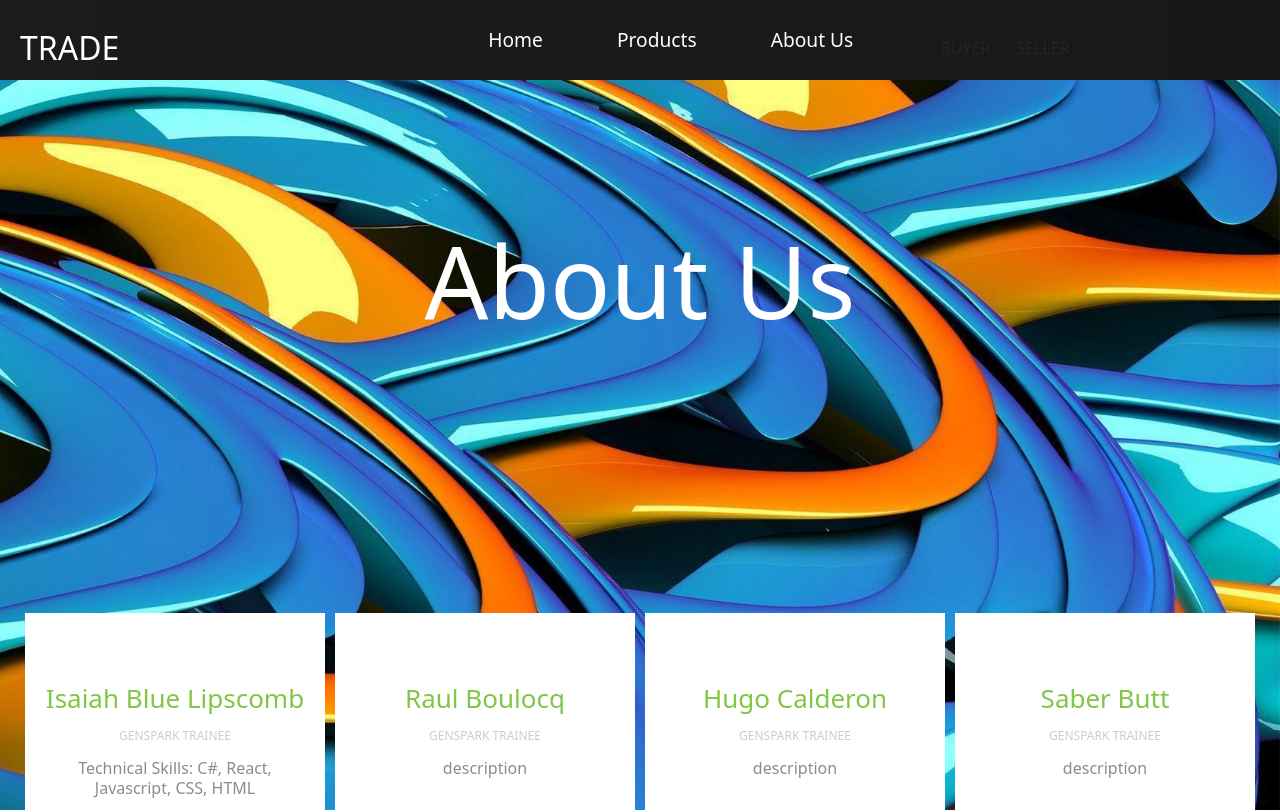
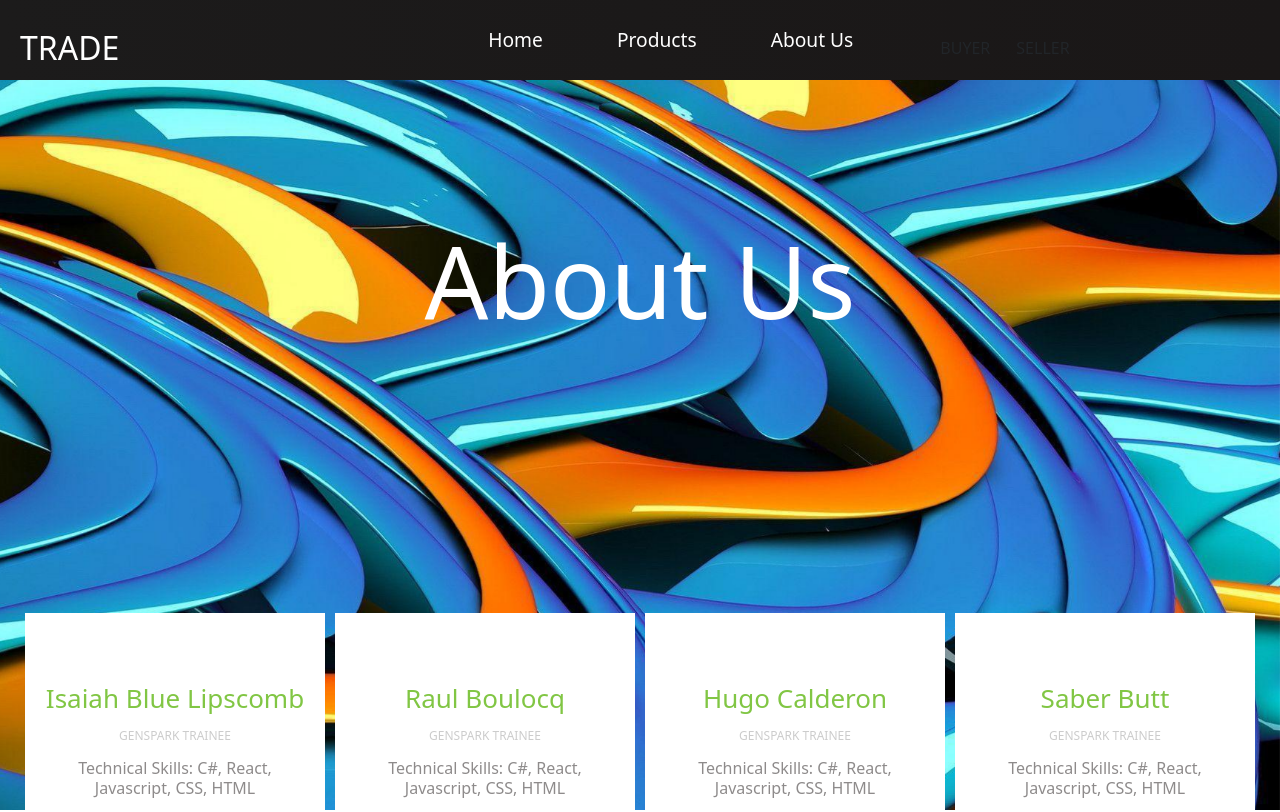
Before and after one commit to Hugo-cd925/EcomUi, a React (Create React App) app: page /Aboutus in a window 1280 px wide. Shown: the top 812 px of the page. Built offline with nearby package versions, Linux system fonts and the light colour scheme.

Commit message:
add module css

```diff
--- a/src/homepage/Homepage.js
+++ b/src/homepage/Homepage.js
@@ -1,25 +1,23 @@
 import React from "react";
-import "../app/App.css";
-import './Homepage.css';
-import Cards from '../homepage/pages/Cards';
+import Styles from  './Homepage.module.css';
 
 
 const HomePage = () => {
+  //style.module
   return (
-    <>
-    <div className='container'>
+    <div className={Styles.container}>
       <img src="Homepage_img.jpg" alt="Homepage_img"/>
       <h1>What are you waiting for?</h1>
-      <div className='hero-btns'>
+      <div >
         <button
-          className='btns'
+          className={Styles.btns}
           buttonStyle='btn--outline'
           buttonSize='btn--large'
         >
           BUYER
         </button>
         <button
-          className='btns'
+          className={Styles.btns}
           buttonStyle='btn--outline'
           buttonSize='btn--large'
         >
@@ -27,34 +25,7 @@ const HomePage = () => {
         </button>
       </div>
     </div>
-    <div>
-    <Cards/>
-    </div>
-    </>
   );
 };
 
 export default HomePage
-
-
-
-
-{/* <div className='container'>
-      <h1>What are you waiting for?</h1>
-      <div className='hero-btns'>
-        <button
-          className='btns'
-          buttonStyle='btn--outline'
-          buttonSize='btn--large'
-        >
-          BUYER
-        </button>
-        <button
-          className='btns'
-          buttonStyle='btn--outline'
-          buttonSize='btn--large'
-        >
-          SELLER
-        </button>
-      </div>
-    </div> */}
--- a/src/homepage/pages/Aboutus.js
+++ b/src/homepage/pages/Aboutus.js
@@ -23,7 +23,7 @@ const Aboutus = () => {
                         </div>
                     <h3>Raul Boulocq</h3>
                         <p className="role">GenSpark Trainee</p>
-                        <p>description</p>
+                        <p>Technical Skills: C#, React, Javascript, CSS, HTML</p>
                     </div>
                     <div className="team_member">
                     <div className="team-img">
@@ -31,7 +31,7 @@ const Aboutus = () => {
                         </div>
                     <h3>Hugo Calderon</h3>
                         <p className="role">GenSpark Trainee</p>
-                        <p>description</p>
+                        <p>Technical Skills: C#, React, Javascript, CSS, HTML</p>
                     </div>
                     <div className="team_member">
                     <div className="team-img">
@@ -39,7 +39,7 @@ const Aboutus = () => {
                         </div>
                     <h3>Saber Butt</h3>
                         <p className="role">GenSpark Trainee</p>
-                        <p>description</p>
+                        <p>Technical Skills: C#, React, Javascript, CSS, HTML</p>
                     </div>
                 </div>
                 </div>
```
Also changed, not shown: src/homepage/Homepage.module.css (renamed from src/homepage/Homepage.css).
